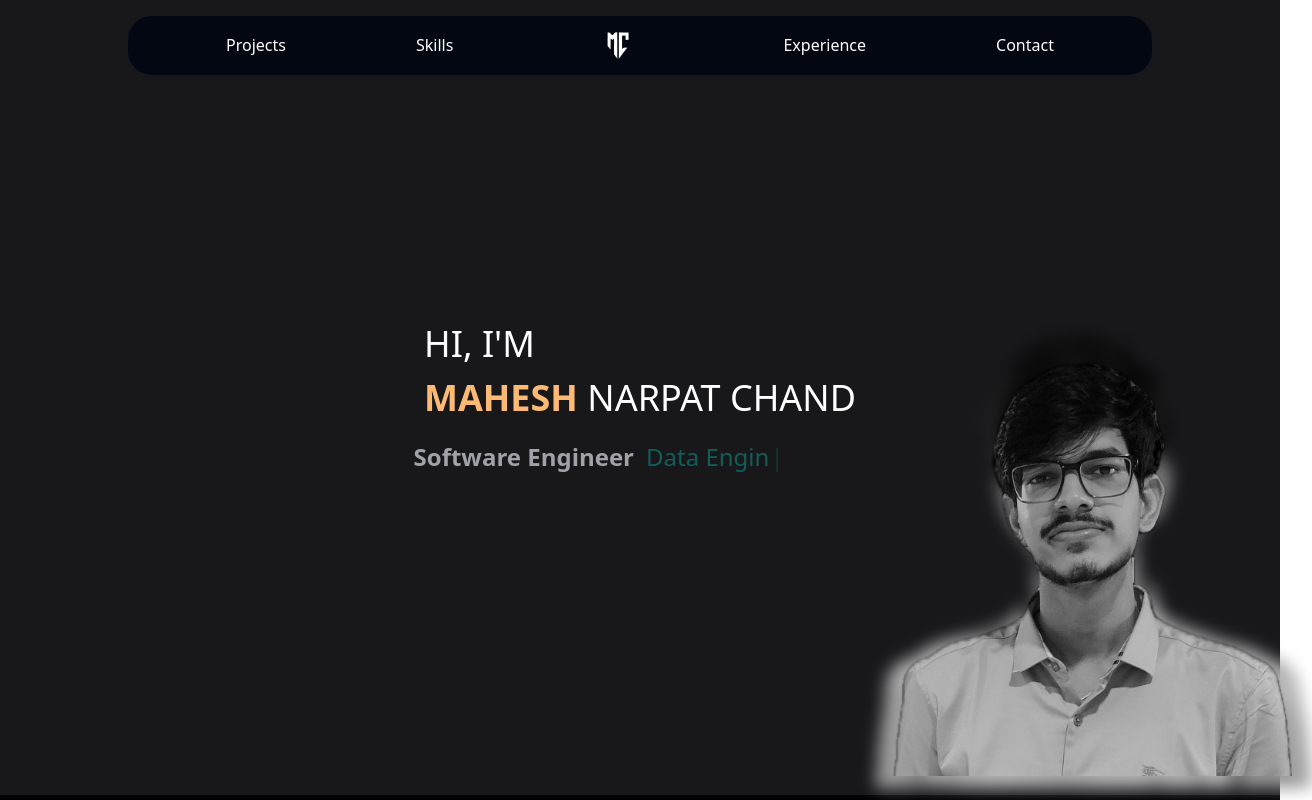
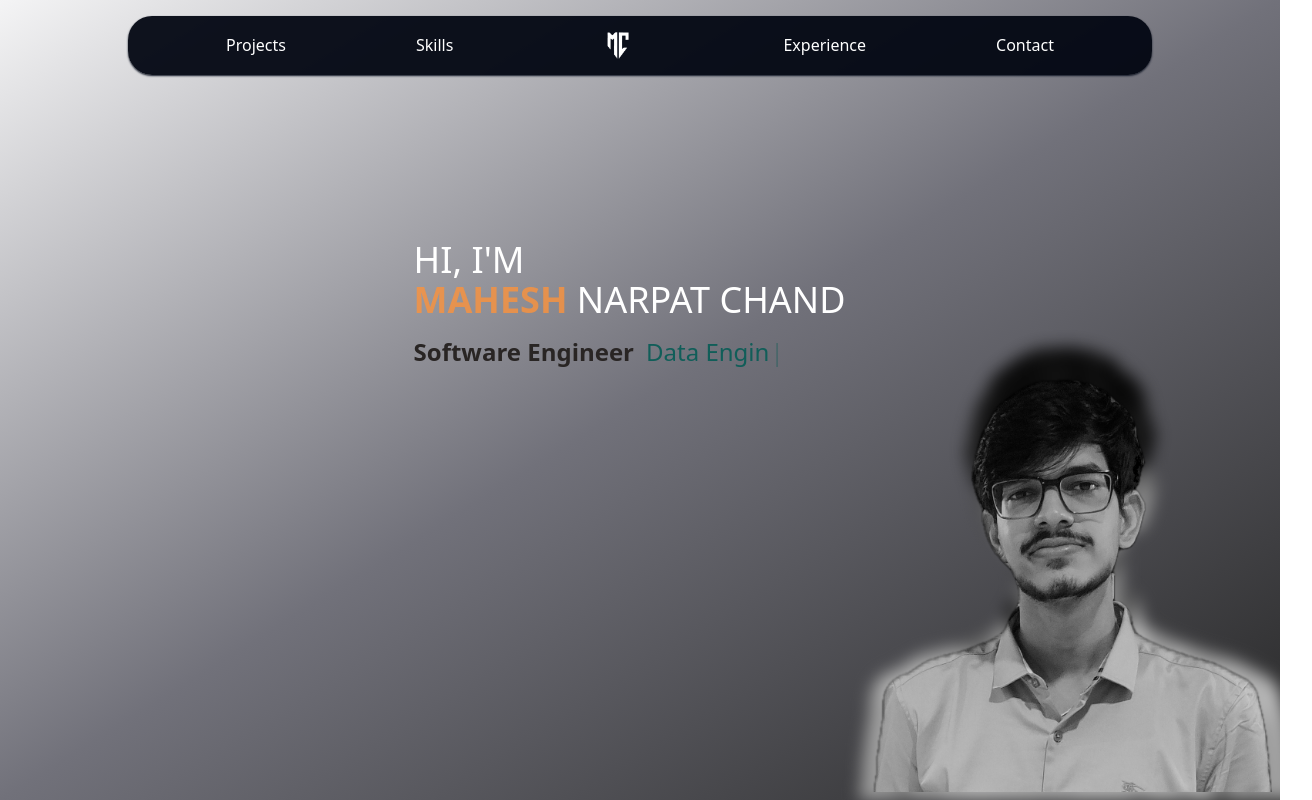
Before and after one commit to maheshc7/mc7-portfolio, a Next.js app: page / in a window 1280 px wide. Shown: the top 800 px of the page, 1312 px wide, since content can reach past the window. Built offline with nearby package versions, Linux system fonts and the light colour scheme.

Commit message:
background enhancements

```diff
--- a/app/_components/Contact.tsx
+++ b/app/_components/Contact.tsx
@@ -28,7 +28,7 @@ export default function Contact() {
   return (
     <section
       id="contact"
-      className="h-screen items-center bg-black flex flex-col xl:flex-row text-slate-300 xl:pl-32 py-20"
+      className="h-screen items-center bg-black flex flex-col md:flex-row text-slate-300 md:pl-32 py-20"
     >
       <div className="flex-[0.75] bg-neutral-800 p-8 rounded-2xl">
         <h3 className="text-md uppercase font-medium mb-3">
@@ -76,7 +76,7 @@ export default function Contact() {
           </button>
         </form>
       </div>
-      <div className="flex flex-[0.35] xl:flex-col xl:m-20 mt-10 gap-10 items-center">
+      <div className="flex flex-[0.35] md:flex-col md:m-20 mt-10 gap-10 items-center">
         <a
           href="https://github.com/maheshc7/"
           target="_blank"
--- a/app/_components/Experience.tsx
+++ b/app/_components/Experience.tsx
@@ -68,7 +68,7 @@ export default function Experience() {
   return (
     <section
       id="experience"
-      className="items-center bg-slate-300 pl-20 py-20 pr-4"
+      className="items-center bg-slate-300 pl-5 lg:pl-20 py-20 pr-4"
     >
       <h3 className="text-md uppercase font-medium -mb-1">
         What I've done so far
--- a/app/_components/Hero.tsx
+++ b/app/_components/Hero.tsx
@@ -5,17 +5,27 @@ import { first_name, last_name, main_title, titles } from "../_data/hero";
 import Typewriter from "typewriter-effect";
 export default function Hero() {
   return (
-    <section id="hero" className="h-screen bg-zinc-900 ">
+    <section
+      id="hero"
+      className="h-screen bg-gradient-to-tl from-neutral-800 to-zinc-100 via-zinc-500"
+    >
       {/* <div className="w-full h-12 bg-orange-400"></div> */}
-      <div className="flex flex-col -mt-16 h-full items-center justify-center">
-        <div className="inline-block text-4xl uppercase leading-normal text-white ">
+      <div className="relative flex flex-col justify-center items-center h-screen mx-auto">
+        {/* Name & title box */}
+        <div
+          className="absolute -mt-48 px-6 md:px-24 flex-row items-start
+          justify-between gap-3"
+        >
+          <div className=" text-3xl lg:text-4xl uppercase leading-normal text-white ">
             Hi, I'm <br />
-          <span className="font-bold text-orange-300">{first_name}</span>{" "}
+            <span className="font-bold text-orange-400/80">
+              {first_name}
+            </span>{" "}
             {last_name}
           </div>
-        <div className=" mt-4 text-2xl grid grid-cols-2 gap-3">
-          <span className="font-semibold text-zinc-400 ">{main_title}</span>
-          <div className="text-teal-800 ">
+          <div className=" mt-4 text-xl lg:text-2xl grid grid-cols-2 gap-3">
+            <span className="font-semibold text-stone-800 ">{main_title}</span>
+            <div className="text-teal-800">
               <Typewriter
                 options={{
                   strings: titles,
@@ -25,11 +35,18 @@ export default function Hero() {
               />
             </div>
           </div>
-        <div className="absolute z-10 grayscale w-[25lvh] md:w-[50lvh] bottom-6 -right-3">
-          <Image src={profile} alt="" />
         </div>
-        <div className="absolute blur grayscale w-[30lvh] md:w-[55lvh] bottom-3 -right-8">
-          <Image src={profile} alt="" />
+        <div className="">
+          <Image
+            className="absolute z-10 grayscale w-[25lvh] md:w-[40lvh] xl:w-[50lvh] bottom-2 right-2"
+            src={profile}
+            alt=""
+          />
+          <Image
+            className="absolute blur grayscale w-[30lvh] md:w-[45lvh] xl:w-[55lvh] bottom-0 -right-4"
+            src={profile}
+            alt=""
+          />
         </div>
       </div>
     </section>
--- a/app/_components/Navbar.tsx
+++ b/app/_components/Navbar.tsx
@@ -3,10 +3,10 @@ import mcLogo from "../assets/logo/mc-logo.png";
 
 export default function Navbar() {
   return (
-    <nav className="sticky top-4 z-50 flex mx-auto md:w-4/5 rounded-3xl  bg-gray-950/95 text-white text-md gap-8 justify-evenly items-center shadow-sm shadow-gray-900 ">
+    <nav className="fixed top-4 left-1/2 transform -translate-x-1/2 z-50 flex w-screen md:w-4/5 rounded-3xl bg-gray-950/95 text-white text-md xl:gap-8 justify-evenly items-center shadow-sm shadow-gray-900 ">
       <a href="#projects">Projects</a>
       <a href="#skills">Skills</a>
-      <a href="#" className=" px-6 p-4 rounded-2xl">
+      <a href="#" className=" lg:px-6 p-4 rounded-2xl">
         <Image src={mcLogo} alt="MC" width={22} height={20} />
       </a>
       <a href="#experience">Experience</a>
--- a/app/_components/Projects.tsx
+++ b/app/_components/Projects.tsx
@@ -5,14 +5,14 @@ export default function Projects() {
   return (
     <section
       id="projects"
-      className="min-h-screen items-center bg-slate-100 pl-20 py-20"
+      className="min-h-screen items-center bg-slate-100 pl-5 lg:pl-20 py-20"
     >
       <h3 className="text-md uppercase font-medium -mb-1">
         Check out my works
       </h3>
       <h2 className="text-7xl uppercase font-bold mb-32">Projects</h2>
 
-      <div className="flex flex-wrap justify-center gap-8">
+      <div className="flex flex-wrap justify-evenly gap-8">
         {projects.map((project, index) => (
           <FolderCard
             key={index}
--- a/app/_components/Skills.tsx
+++ b/app/_components/Skills.tsx
@@ -7,7 +7,7 @@ export default function Skills() {
   return (
     <section
       id="skills"
-      className="min-h-screen items-center pl-20 bg-black text-slate-300 py-20 pr-4"
+      className="min-h-screen items-center pl-5 lg:pl-20 bg-black text-slate-300 py-20 pr-4"
     >
       <h3 className="text-md uppercase font-medium -mb-1">Technologies</h3>
       <h2 className="text-7xl uppercase font-bold mb-10">Skills</h2>
--- a/app/page.tsx
+++ b/app/page.tsx
@@ -9,7 +9,7 @@ import Navbar from "./_components/Navbar";
 export default function Home() {
   return (
     <main>
-      <div>
+      <div className="overflow-x-hidden">
         <Navbar />
         <Hero />
         <About />
```
Lines whose indentation alone changed are shown as unchanged.
